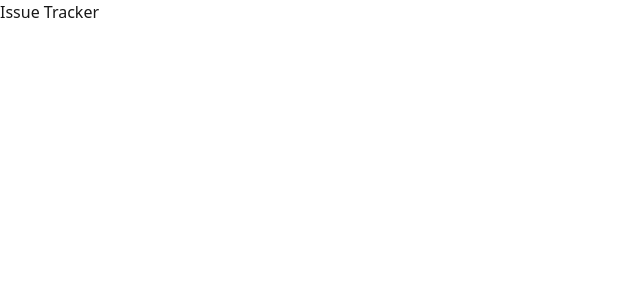
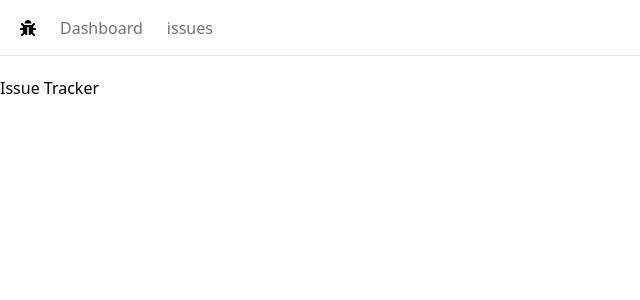
Before and after one commit to ahmedgamal99/nextjs-issue-tracker, a Next.js app: page / in a window 1280 px wide. Shown: the top 300 px of the page, without its empty margins (0-640 px from the left). Built offline with nearby package versions, Linux system fonts and the light colour scheme.

Commit message:
Built navbar

```diff
--- /dev/null
+++ b/app/NavBar.tsx
@@ -0,0 +1,27 @@
+import Link from 'next/link';
+import React from 'react';
+import { FaBug } from 'react-icons/fa';
+
+const NavBar = () => {
+  const links = [
+    { label: 'Dashboard', href: '/' },
+    { label: 'issues', href: '/issues' }
+  ];
+
+  return (
+    <nav className="flex space-x-6 border-b mb-5 px-5 h-14 items-center">
+      <Link href="/">
+        <FaBug />
+      </Link>
+      <ul className="flex space-x-6">
+        {links.map((link) => (
+          <Link key={link.href} className="text-zinc-500 hover:text-zinc-800 transition-colors" href={link.href}>
+            {link.label}
+          </Link>
+        ))}
+      </ul>
+    </nav>
+  );
+};
+
+export default NavBar;
--- a/app/globals.css
+++ b/app/globals.css
@@ -14,9 +14,6 @@
   }
 }
 
-body {
-  color: var(--foreground);
-}
 
 @layer utilities {
   .text-balance {
--- a/app/layout.tsx
+++ b/app/layout.tsx
@@ -1,34 +1,16 @@
-import type { Metadata } from "next";
-import localFont from "next/font/local";
-import "./globals.css";
-
-const geistSans = localFont({
-  src: "./fonts/GeistVF.woff",
-  variable: "--font-geist-sans",
-  weight: "100 900",
-});
-const geistMono = localFont({
-  src: "./fonts/GeistMonoVF.woff",
-  variable: "--font-geist-mono",
-  weight: "100 900",
-});
-
-export const metadata: Metadata = {
-  title: "Create Next App",
-  description: "Generated by create next app",
-};
+import './globals.css';
+import NavBar from './NavBar';
 
 export default function RootLayout({
-  children,
+  children
 }: Readonly<{
   children: React.ReactNode;
 }>) {
   return (
     <html lang="en">
-      <body
-        className={`${geistSans.variable} ${geistMono.variable} antialiased`}
-      >
-        {children}
+      <body>
+        <NavBar />
+        <main>{children}</main>
       </body>
     </html>
   );
```
Also changed, not shown: package.json (+6 -2 lines), .eslintrc.json, 2 other files (tests, documents, lock files or other folders).
